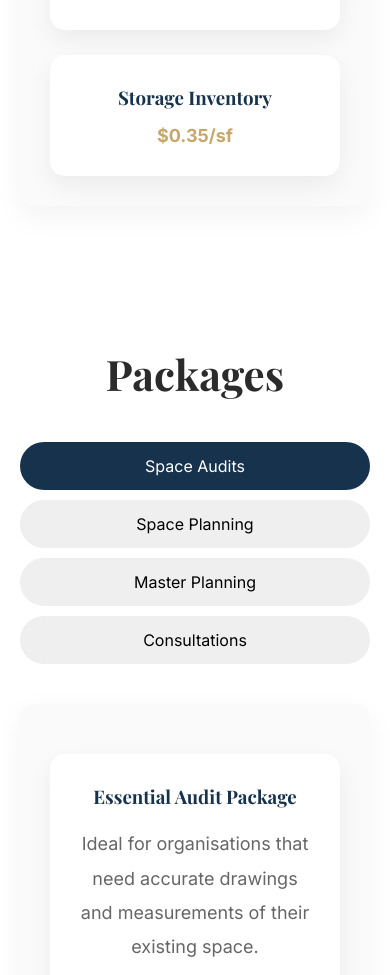
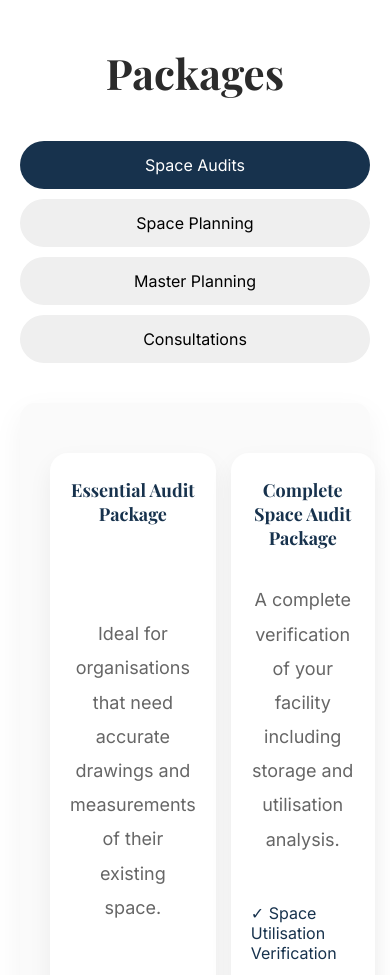
Before and after one commit to Amzzzzzzzz/one-space-pdc, a React (Vite) app: page / in a window 390 px wide. Shown: the part 2960-3935 px from the top of the page. Built offline with nearby package versions, Linux system fonts and the light colour scheme.

Commit message:
Refitting box texts

```diff
--- a/src/components/Tabs/Tabs.css
+++ b/src/components/Tabs/Tabs.css
@@ -73,9 +73,9 @@
 
     display:grid;
 
-    grid-template-columns:repeat(auto-fit,minmax(260px,1fr));
+    grid-template-columns:repeat(2,1fr);
 
-    gap:25px;
+    gap:20px;
 
     margin-top:20px;
 }
@@ -84,13 +84,22 @@
 
     background:white;
 
-    padding:30px;
+    padding:25px 20px;
 
-    border-radius:15px;
+    border-radius:18px;
 
     box-shadow:0 10px 25px rgba(0,0,0,.06);
 
     transition:.3s;
+
+    display:flex;
+
+    flex-direction:column;
+
+    justify-content:space-between;
+
+    min-height:190px;
+
 }
 
 .serviceCard:hover{
@@ -167,7 +176,27 @@
 
 .serviceGrid{
 
-    grid-template-columns:1fr;
+    grid-template-columns:repeat(2,1fr);
+
+    gap:15px;
+
+}
+
+.serviceCard h3{
+
+    font-size:18px;
+
+}
+
+.serviceDescription{
+
+    font-size:14px;
+
+}
+
+.serviceCard span{
+
+    font-size:17px;
 
 }
 
```
